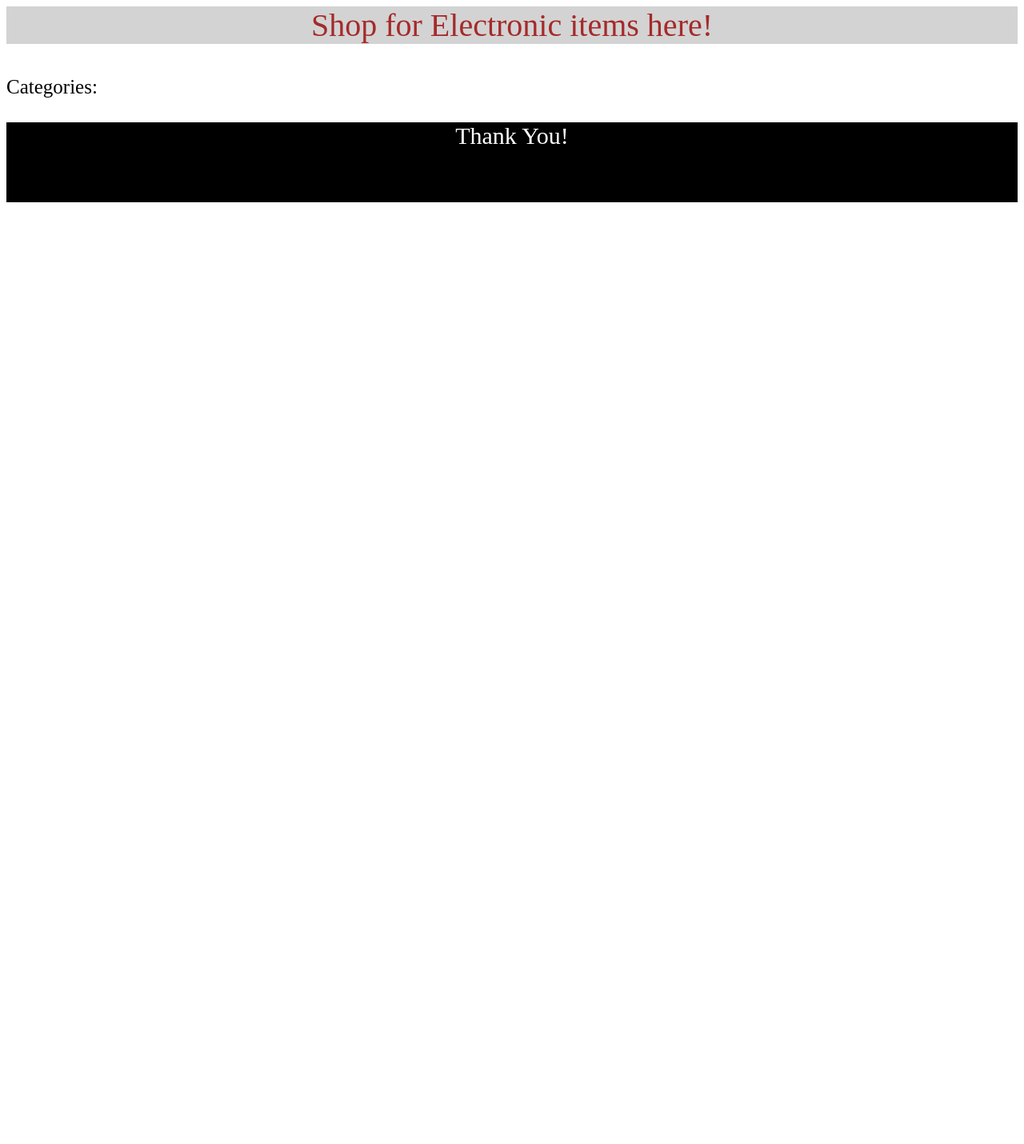
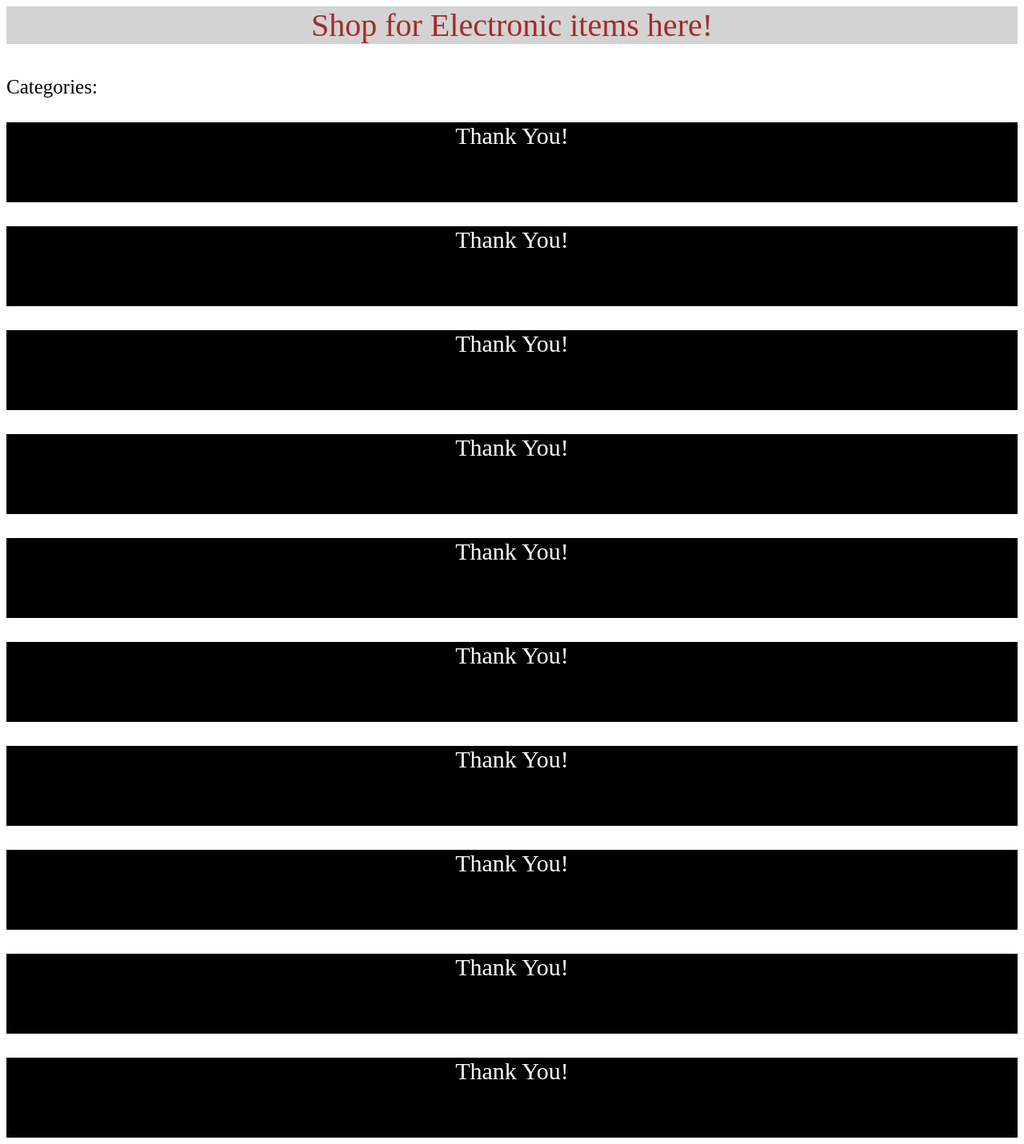
Before and after one commit to mohithb987/ie_portal, a PHP site: page /home.php in a window 1280 px wide. Shown: the whole page at 80% size. Before the commit the page ends 253 px from the top, so only its background shows below. Run offline with PHP 8.4, Linux system fonts and the light colour scheme.

Commit message:
Added footers

```diff
--- a/home.php
+++ b/home.php
@@ -7,5 +7,16 @@
 <p style="font-size: 25px;"> Categories: </p>
 
 <footer style="height: 100px; font-size: 30px; color: white;background-color: black; text-align: center;"> <p>Thank You!</p></footer>
+<footer style="height: 100px; font-size: 30px; color: white;background-color: black; text-align: center;"> <p>Thank You!</p></footer>
+<footer style="height: 100px; font-size: 30px; color: white;background-color: black; text-align: center;"> <p>Thank You!</p></footer>
+<footer style="height: 100px; font-size: 30px; color: white;background-color: black; text-align: center;"> <p>Thank You!</p></footer>
+<footer style="height: 100px; font-size: 30px; color: white;background-color: black; text-align: center;"> <p>Thank You!</p></footer>
+<footer style="height: 100px; font-size: 30px; color: white;background-color: black; text-align: center;"> <p>Thank You!</p></footer>
+<footer style="height: 100px; font-size: 30px; color: white;background-color: black; text-align: center;"> <p>Thank You!</p></footer>
+<footer style="height: 100px; font-size: 30px; color: white;background-color: black; text-align: center;"> <p>Thank You!</p></footer>
+<footer style="height: 100px; font-size: 30px; color: white;background-color: black; text-align: center;"> <p>Thank You!</p></footer>
+
+
+<footer style="height: 100px; font-size: 30px; color: white;background-color: black; text-align: center;"> <p>Thank You!</p></footer>
 </body>
 </html>
```
